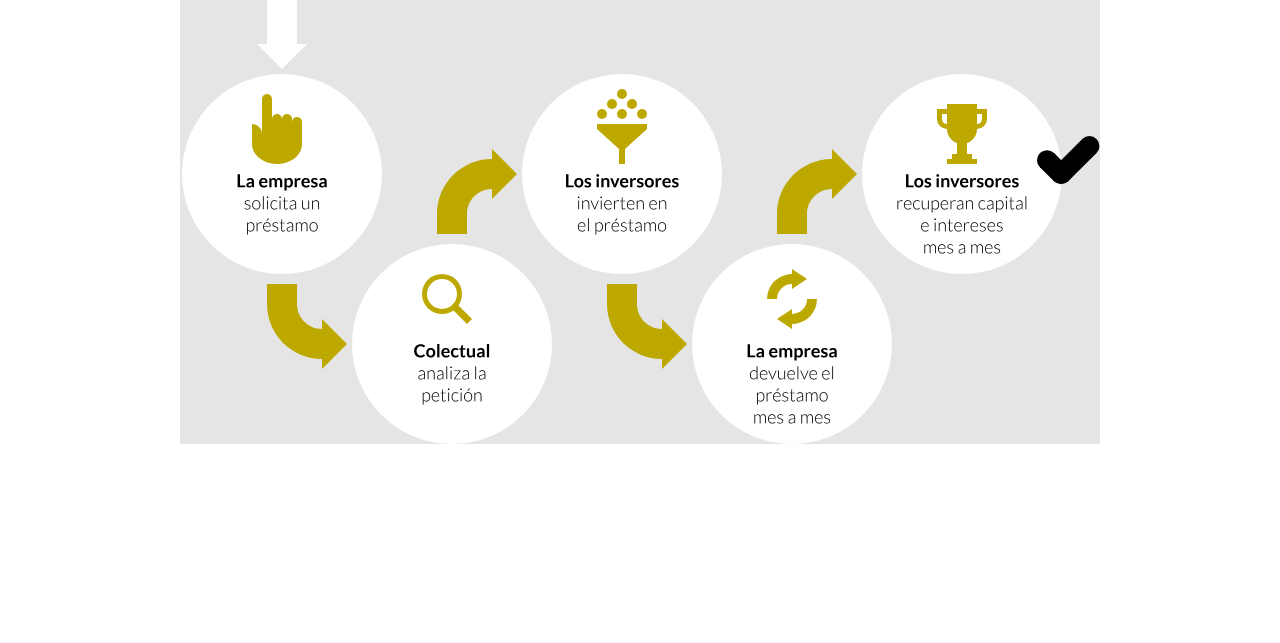
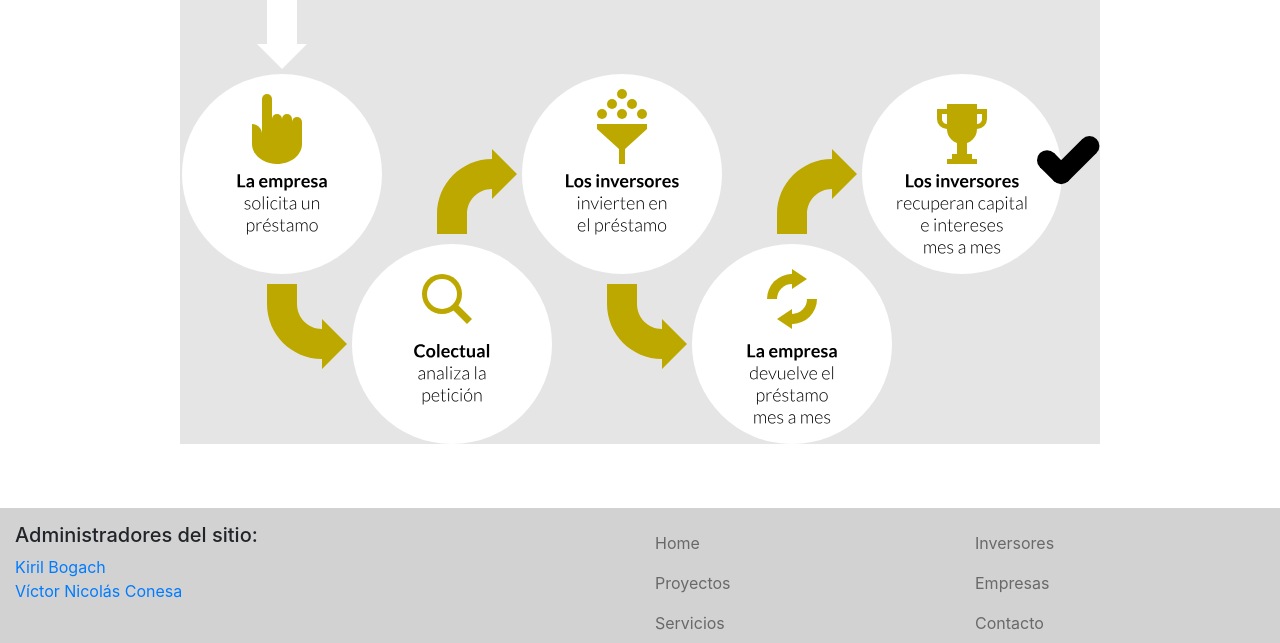
Before and after one commit to KiriBogach/DAWebProject, a PHP site: page / in a window 1280 px wide. Shown: the part 911-1554 px from the top of the page. Before the commit the page ends 1355 px from the top, so only its background shows below. Run offline with PHP 8.4, Linux system fonts and the light colour scheme.

Commit message:
Cabecera lista, revisar

```diff
--- /dev/null
+++ b/app/footer.php
@@ -0,0 +1,44 @@
+<footer class="mt-5 navbar-light" style="background-color: rgba(165,165,165,0.5); padding-block-start: 15px">
+    <div class="container-fluid text-center text-md-left">
+        <div class="row">
+            <div class="col-md-6 mt-md-0 mt-3">
+                <h5>Administradores del sitio:</h5>
+                <ul class="list-unstyled">
+                    <li>
+                        <a href="mailto:kiril.bogachy@um.es">Kiril Bogach</a>
+                    </li>
+                    <li>
+                        <a href="mailto:victor.nicolasc@um.es">Víctor Nicolás Conesa</a>
+                    </li>
+                </ul>
+            </div>
+            <hr class="clearfix w-100 d-md-none pb-3">
+            <div class="col-md-3 mb-md-0 mb-3">
+                <ul class="list-unstyled navbar-nav">
+                    <li>
+                        <a class="nav-link" href="#!">Home</a>
+                    </li>
+                    <li>
+                        <a class="nav-link" href="#!">Proyectos</a>
+                    </li>
+                    <li>
+                        <a class="nav-link" href="#!">Servicios</a>
+                    </li>
+                </ul>
+            </div>
+            <div class="col-md-3 mb-md-0 mb-3">
+                <ul class="list-unstyled navbar-nav">
+                    <li>
+                        <a class="nav-link" href="#!">Inversores</a>
+                    </li>
+                    <li>
+                        <a class="nav-link" href="#!">Empresas</a>
+                    </li>
+                    <li>
+                        <a class="nav-link" href="#!">Contacto</a>
+                    </li>
+                </ul>
+            </div>
+        </div>
+    </div>
+</footer>
--- a/app/header/header.php
+++ b/app/header/header.php
@@ -8,19 +8,19 @@
     </button>
     <div class="collapse navbar-collapse" id="navbarResponsive">
         <ul class="navbar-nav justify-content-center">
-            <li class="nav-item">
+            <li class="nav-item btn-outline-secondary">
                 <a class="nav-link" href="#">Proyectos</a>
             </li>
-            <li class="nav-item">
+            <li class="nav-item btn-outline-secondary">
                 <a class="nav-link" href="#">Inversores</a>
             </li>
-            <li class="nav-item">
+            <li class="nav-item btn-outline-secondary">
                 <a class="nav-link" href="#">Empresas</a>
             </li>
-            <li class="nav-item">
+            <li class="nav-item btn-outline-secondary">
                 <a class="nav-link" href="#">Servicios</a>
             </li>
-            <li class="nav-item">
+            <li class="nav-item btn-outline-secondary">
                 <a class="nav-link" href="#">Contacto</a>
             </li>
         </ul>
--- a/index.php
+++ b/index.php
@@ -58,8 +58,9 @@
                 </li>
             </ul>
         </div>
-
     </div>
+</div>
+    <?php require_once __DIR__ . '/app/footer.php' ?>
 
     <!--    <div class="card w-75">
             <div class="card-body">
```
Lines whose indentation alone changed are shown as unchanged.
